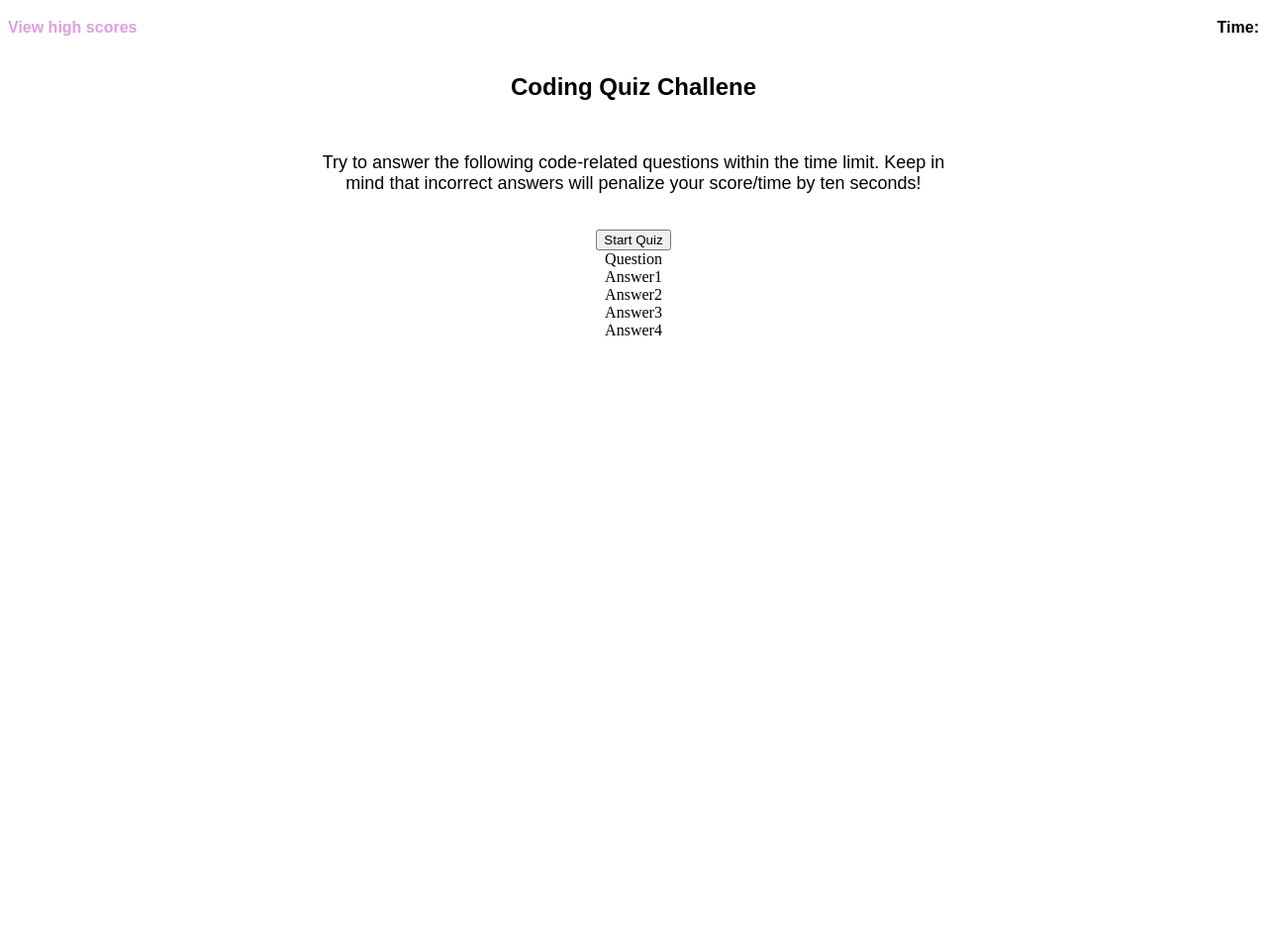
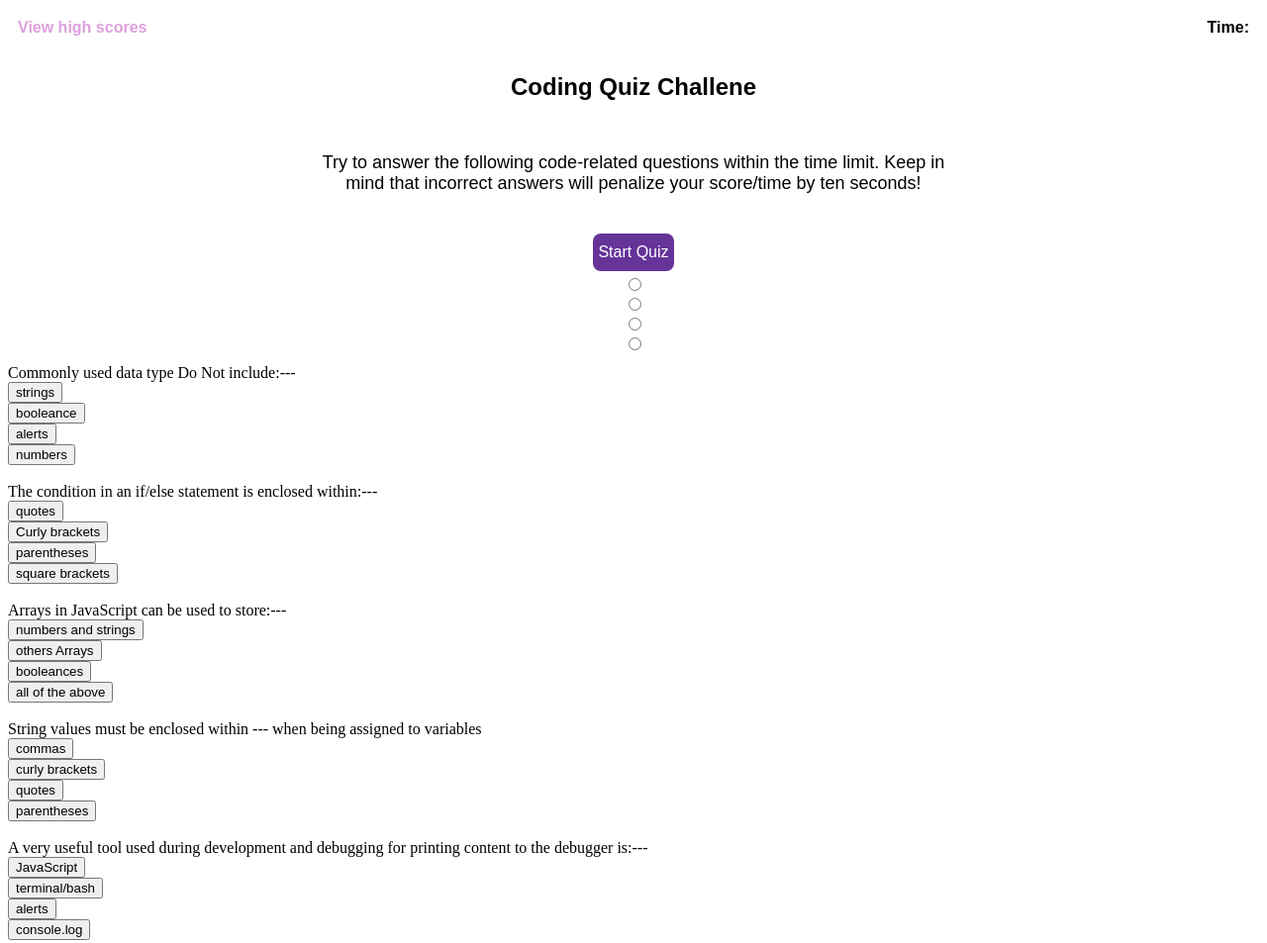
Before and after one commit to mbrianna1170/quiz-timer, a plain HTML site: page index.html in a window 1280 px wide. Shown: the whole page at 99% size. Before the commit the page ends 800 px from the top, so only its background shows below. Drawn offline with Linux system fonts and the light colour scheme.

Commit message:
created array of questions and for function

```diff
--- a/index.html
+++ b/index.html
@@ -12,7 +12,7 @@
 <header>
     <div class="header-content">
         <h1 class="high-score-link" href="#">View high scores</h1>
-        <h1 class="countdown-timer">Time: </h1>
+        <h1 class="countdown-timer" id="timer">Time: </h1>
     </div>
 </header>
 <!--Quiz Section Starts Here-->
@@ -20,14 +20,12 @@
     <div class="jumbotron">
         <h1 class="start-heading">Coding Quiz Challene</h1> <br>
         <p class="start-section">Try to answer the following code-related questions within the time limit. Keep in mind that incorrect answers will penalize your score/time by ten seconds! </p> <br>
-        <button class="primary-button">Start Quiz</button>
+        <button class="primary-button" id="start-quiz">Start Quiz</button>
     </div>
-    <div id="quiz">
-        <div id="question">Question</div>
-        <div id="answer1">Answer1</div>
-        <div id="answer2">Answer2</div>
-        <div id="answer3">Answer3</div>
-        <div id="answer4">Answer4</div>
+    <input type="radio" name="choices"><br>
+  <input type="radio" name="choices"><br>
+  <input type="radio" name="choices"><br>
+  <input type="radio" name="choices"><br>
     </main>
 
   <script src="./script.js"></script>
--- a/script.js
+++ b/script.js
@@ -0,0 +1,47 @@
+var userChoices = document.getElementsByTagName('input[type:button]');
+var questions = [ {
+    question: "Commonly used data type Do Not include:---",
+    choices: ["strings","booleance","alerts", "numbers"],
+    answer : 3
+},
+{
+    question: "The condition in an if/else statement is enclosed within:---",
+    choices: ["quotes","Curly brackets","parentheses", "square brackets"],
+    answer : 3
+},
+{
+    question: "Arrays in JavaScript can be used to store:---",
+    choices: ["numbers and strings","others Arrays","booleances", "all of the above"],
+    answer : 4
+},
+{
+    question: "String values must be enclosed within --- when being assigned to variables ",
+    choices: ["commas","curly brackets","quotes","parentheses"],
+    answer : 3
+},
+{
+    question: "A very useful tool used during development and debugging for printing content to the debugger is:---",
+    choices: ["JavaScript","terminal/bash","alerts", "console.log"],
+    answer : 4
+},];
+
+
+
+for ( var i = 0; i < questions.length; i++ ) {
+    var question = questions[i].question;
+    document.write ( question );
+    var options = questions[i].choices;
+    document.body.appendChild(document.createElement("br"));
+     var name = "button"+i;
+    for ( var opt in options ) {
+
+      var buttonEle = document.createElement("input");
+      buttonEle.type = "button";
+      buttonEle.value = options[opt];
+      document.body.appendChild(buttonEle);
+      document.body.appendChild(document.createElement("br"));
+    }
+
+    document.body.appendChild(document.createElement("br"));
+
+  }
--- a/style.css
+++ b/style.css
@@ -2,11 +2,13 @@
     font-size: medium;
     font-family: Arial, Helvetica, sans-serif;
     color: plum;
+    padding-left: 10px;
 }
 
 .countdown-timer {
     font-size: medium;
     font-family: Arial, Helvetica, sans-serif;
+    padding-right: 10px;
 }
 
 .header-content {
@@ -30,3 +32,17 @@
     font-size: large;
     font-family: Arial, Helvetica, sans-serif;
 }
+
+.primary-button {
+    background-color: rebeccapurple;
+    border: none;
+    color: white;
+    padding: 10px 5px 10px 5px;
+  text-align: center;
+  text-decoration: none;
+  display: inline-block;
+  font-size: 16px;
+  margin: 4px 2px;
+  cursor: pointer;
+  border-radius: 8px;
+}
```
